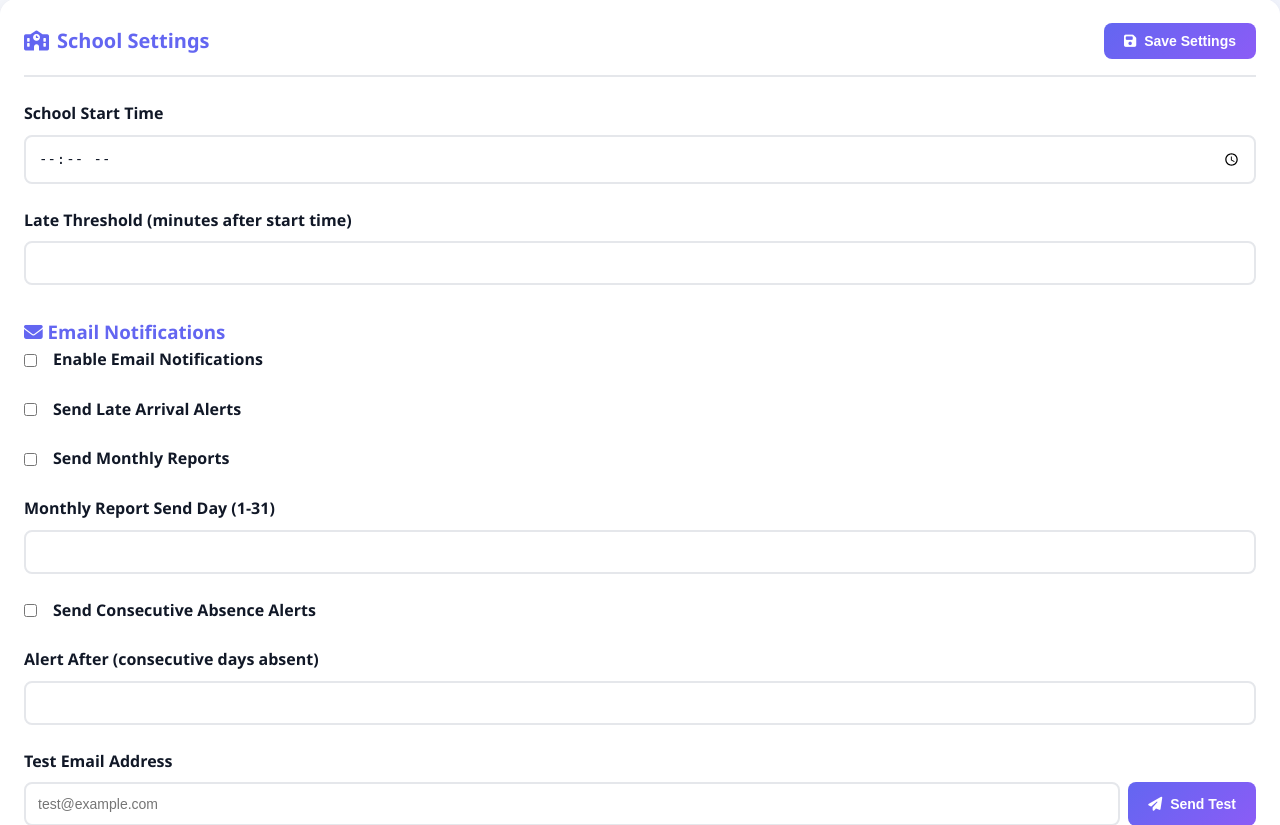
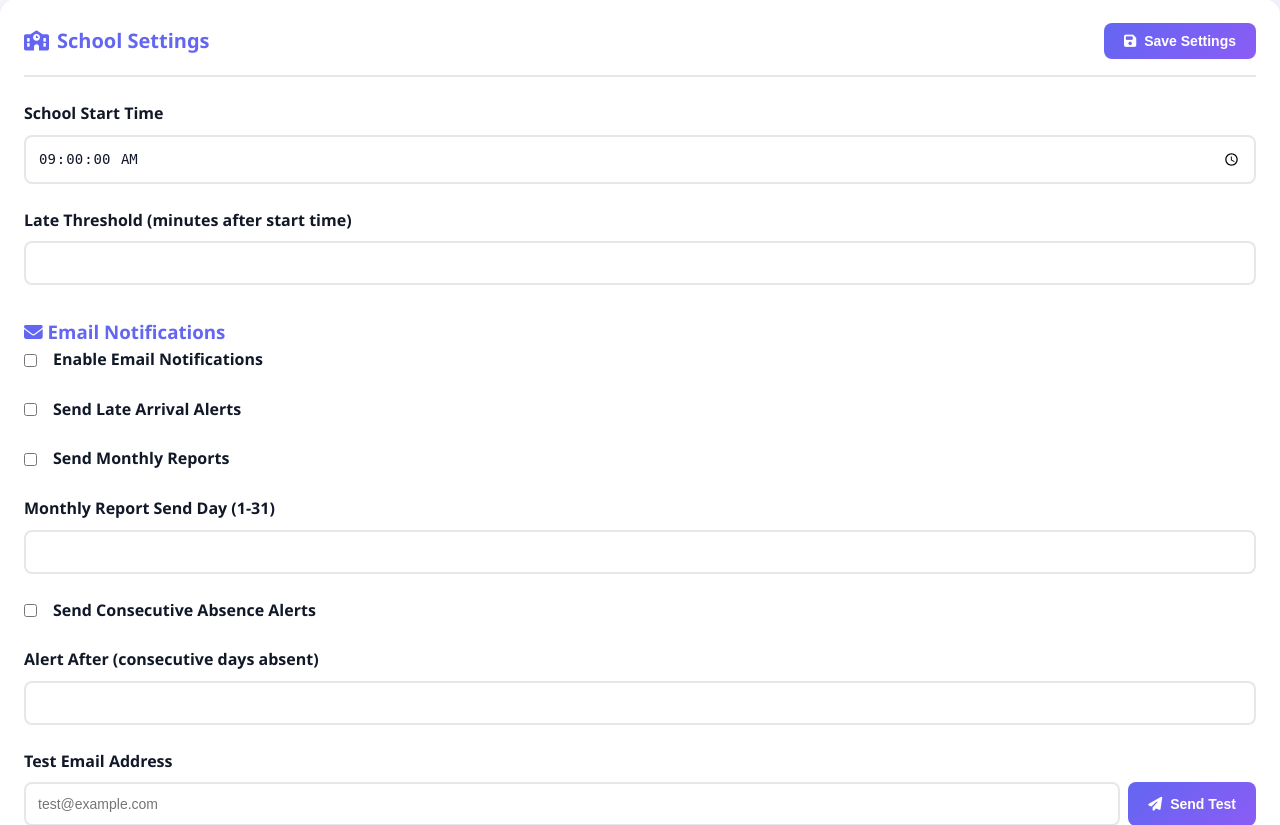
Before and after one commit to shreyansh0727/presentlogger, a Flask app: template templates/dashboard.html in a window 1280 px wide, after a click on "Settings". Shown: the part 1011-1836 px from the top of the page. Run offline with Flask 3, Linux system fonts and the light colour scheme; the template is opened without the code that fills it, so the values that code supplies are empty; some libraries are stand-ins or nearby versions.

Commit message:
changed schoolsettting time input

```diff
--- a/templates/dashboard.html
+++ b/templates/dashboard.html
@@ -1478,7 +1478,7 @@ tbody tr:hover {
         <form id="settingsForm">
             <div class="form-group">
                 <label>School Start Time</label>
-                <input type="time" id="schoolStartTime" required>
+                <input type="time" id="schoolStartTime" step="1" value="09:00:00" required>
             </div>
 
             <div class="form-group">
```
